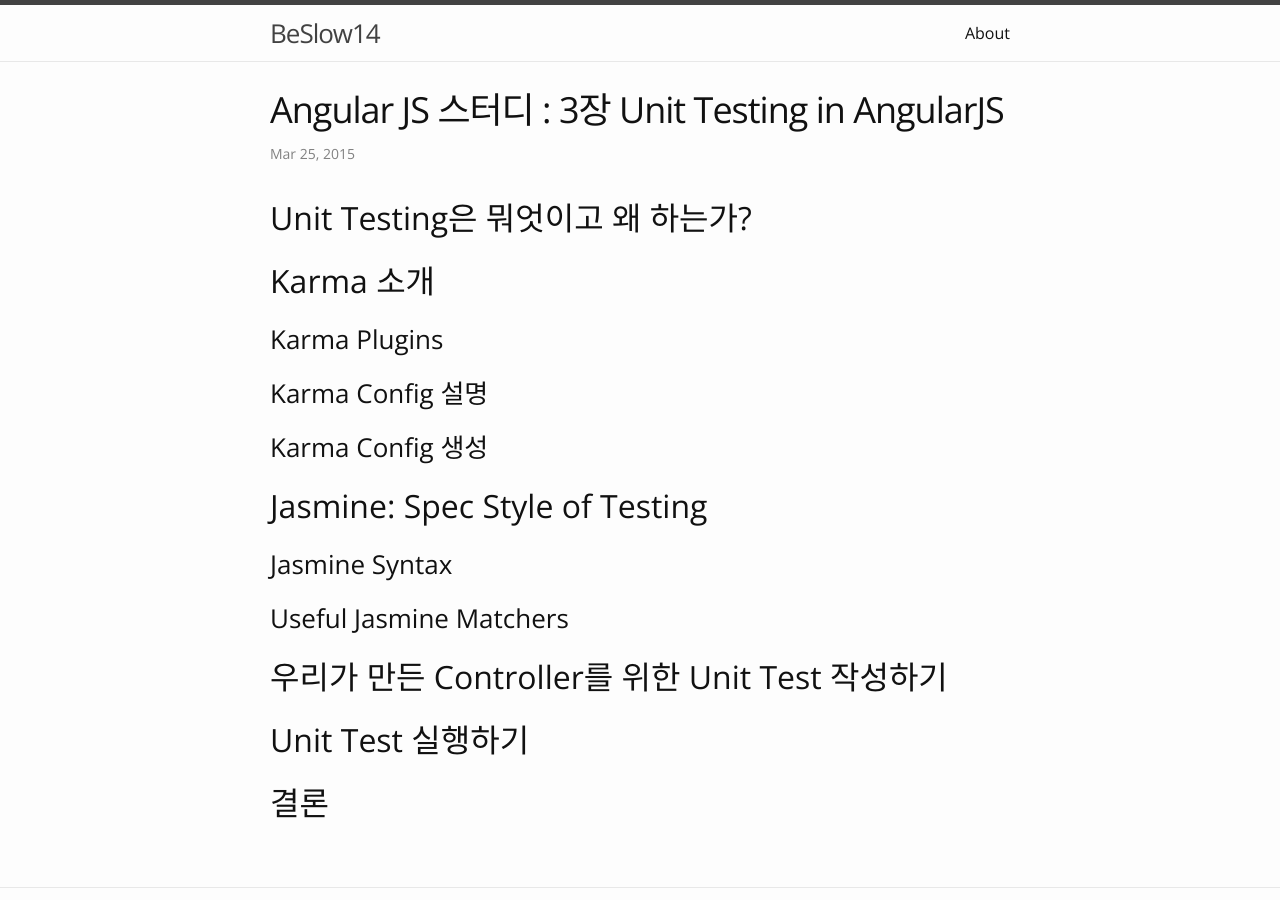
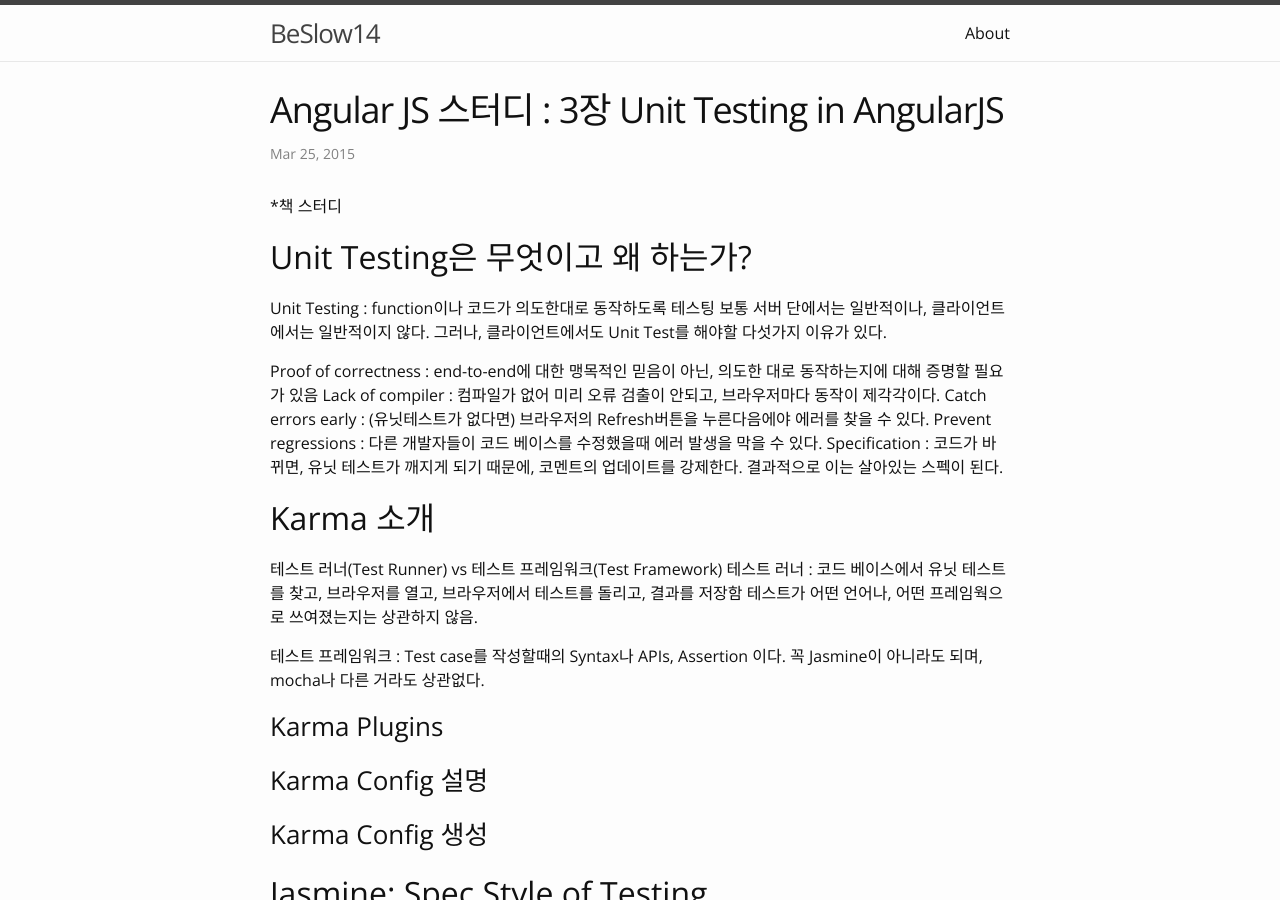
Before and after one commit to beslow14/beslow14.github.io, a Jekyll site: the page built from _posts/2015-03-25-Unit-Testing-in-AngularJS.markdown, in a window 1280 px wide and 900 px high. Built offline with Jekyll 4.4.1, drawn with Linux system fonts in a browser that asks for light colours.

Commit message:
Update 2015-03-25-Unit-Testing-in-AngularJS.markdown

```diff
--- a/_posts/2015-03-25-Unit-Testing-in-AngularJS.markdown
+++ b/_posts/2015-03-25-Unit-Testing-in-AngularJS.markdown
@@ -3,10 +3,27 @@
 title: "Angular JS 스터디 : 3장 Unit Testing in AngularJS"
 categories: angularjs study
 ---
+*책 스터디
 
-#Unit Testing은 뭐엇이고 왜 하는가?
+#Unit Testing은 무엇이고 왜 하는가?
+
+Unit Testing : function이나 코드가 의도한대로 동작하도록 테스팅
+보통 서버 단에서는 일반적이나, 클라이언트에서는 일반적이지 않다.
+그러나, 클라이언트에서도 Unit Test를 해야할 다섯가지 이유가 있다.
+
+Proof of correctness : end-to-end에 대한 맹목적인 믿음이 아닌, 의도한 대로 동작하는지에 대해 증명할 필요가 있음
+Lack of compiler : 컴파일가 없어 미리 오류 검출이 안되고, 브라우저마다 동작이 제각각이다.
+Catch errors early : (유닛테스트가 없다면) 브라우저의 Refresh버튼을 누른다음에야 에러를 찾을 수 있다.
+Prevent regressions : 다른 개발자들이 코드 베이스를 수정했을때 에러 발생을 막을 수 있다.
+Specification : 코드가 바뀌면, 유닛 테스트가 깨지게 되기 때문에, 코멘트의 업데이트를 강제한다. 결과적으로 이는 살아있는 스펙이 된다.
 
 #Karma 소개
+테스트 러너(Test Runner) vs 테스트 프레임워크(Test Framework)
+테스트 러너 : 코드 베이스에서 유닛 테스트를 찾고, 브라우저를 열고, 브라우저에서 테스트를 돌리고, 결과를 저장함
+테스트가 어떤 언어나, 어떤 프레임웍으로 쓰여졌는지는 상관하지 않음.
+
+테스트 프레임워크 : Test case를 작성할때의 Syntax나 APIs, Assertion 이다. 꼭 Jasmine이 아니라도 되며, mocha나 다른 거라도 상관없다.
+
 
 ##Karma Plugins
 
```
